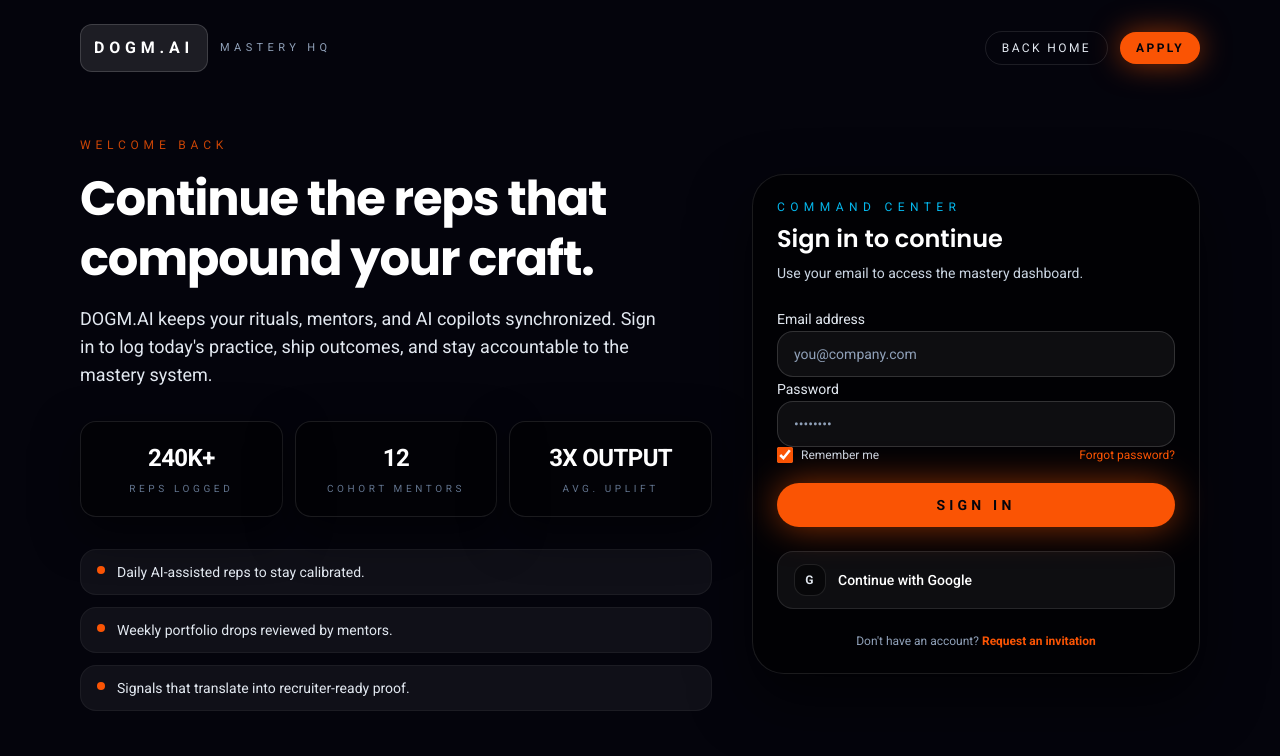
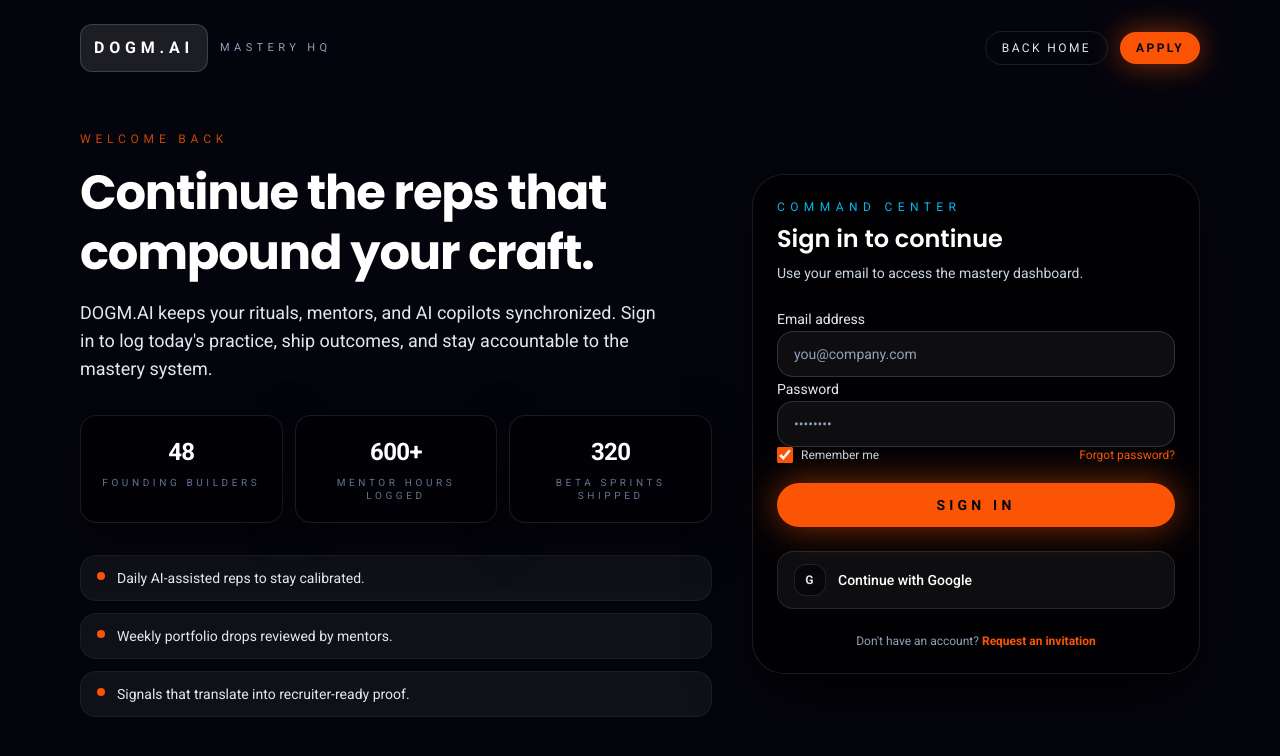
Before and after one commit to LiveLifeWithLove/dogmai, a Next.js app: page /signin in a window 1280 px wide. Shown: the top 756 px of the page. Built offline with nearby package versions, Linux system fonts and the light colour scheme.

Commit message:
feat: update

```diff
--- a/app/signin/page.tsx
+++ b/app/signin/page.tsx
@@ -1,10 +1,11 @@
+import Image from "next/image";
 import type { Metadata } from "next";
 import Link from "next/link";
 
 const stats = [
-  { label: "Reps logged", value: "240k+" },
-  { label: "Cohort mentors", value: "12" },
-  { label: "Avg. uplift", value: "3x output" },
+  { label: "Founding builders", value: "48" },
+  { label: "Mentor hours logged", value: "600+" },
+  { label: "Beta sprints shipped", value: "320" },
 ];
 
 const commitments = [
@@ -24,13 +25,19 @@
   return (
     <div className="relative min-h-screen bg-ebony text-slate-100">
       <div className="pointer-events-none absolute inset-0 -z-10 overflow-hidden" aria-hidden="true">
-        <div
-          className="absolute inset-0 bg-cover bg-[length:180%] bg-center opacity-70 blur-[1px] sm:bg-[length:120%]"
-          style={{ backgroundImage: "url(/flare-bg.png)" }}
-        />
-        <div className="absolute inset-0 bg-gradient-to-b from-ebony/40 via-ebony/80 to-ebony" />
-        <div className="absolute inset-0 bg-[radial-gradient(circle_at_12%_-5%,rgba(250,84,4,0.35),transparent_45%)]" />
-        <div className="absolute inset-0 bg-[radial-gradient(circle_at_85%_-10%,rgba(4,183,236,0.35),transparent_45%)]" />
+        <div className="relative h-full w-full">
+          <Image
+            src="/flare-bg.png"
+            alt="DOGM.AI flare background"
+            fill
+            priority
+            sizes="100vw"
+            className="object-cover opacity-70 blur-[1px] sm:object-center"
+          />
+          <div className="absolute inset-0 bg-gradient-to-b from-ebony/40 via-ebony/80 to-ebony" />
+          <div className="absolute inset-0 bg-[radial-gradient(circle_at_12%_-5%,rgba(250,84,4,0.35),transparent_45%)]" />
+          <div className="absolute inset-0 bg-[radial-gradient(circle_at_85%_-10%,rgba(4,183,236,0.35),transparent_45%)]" />
+        </div>
       </div>
 
       <div className="relative flex min-h-screen flex-col">
```
